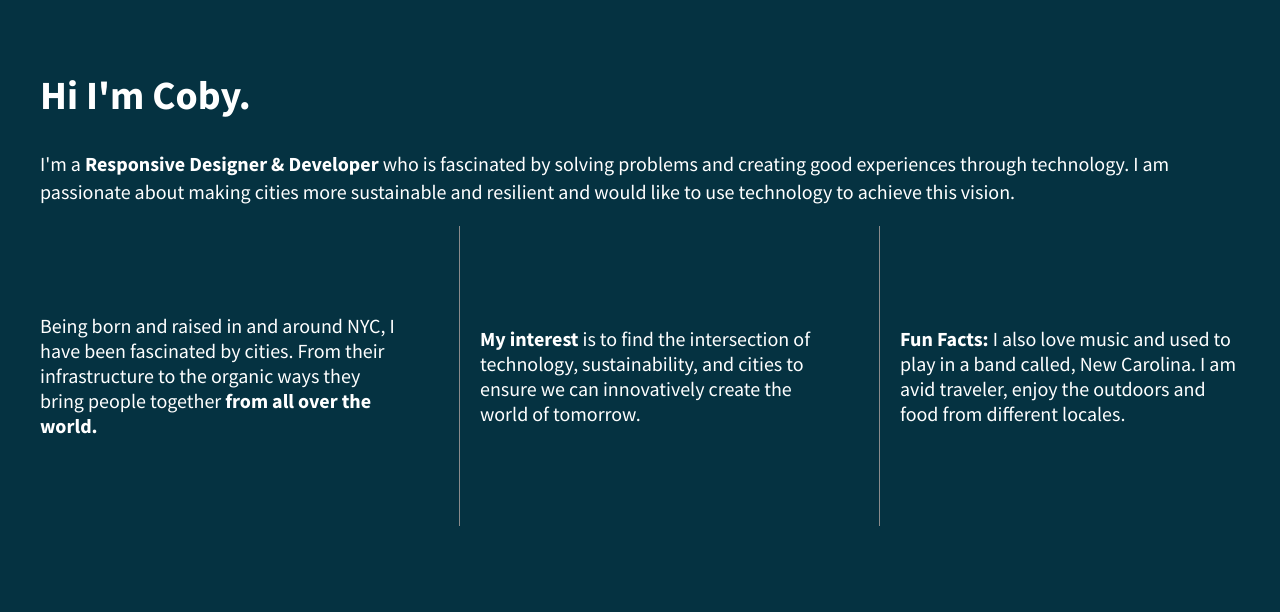
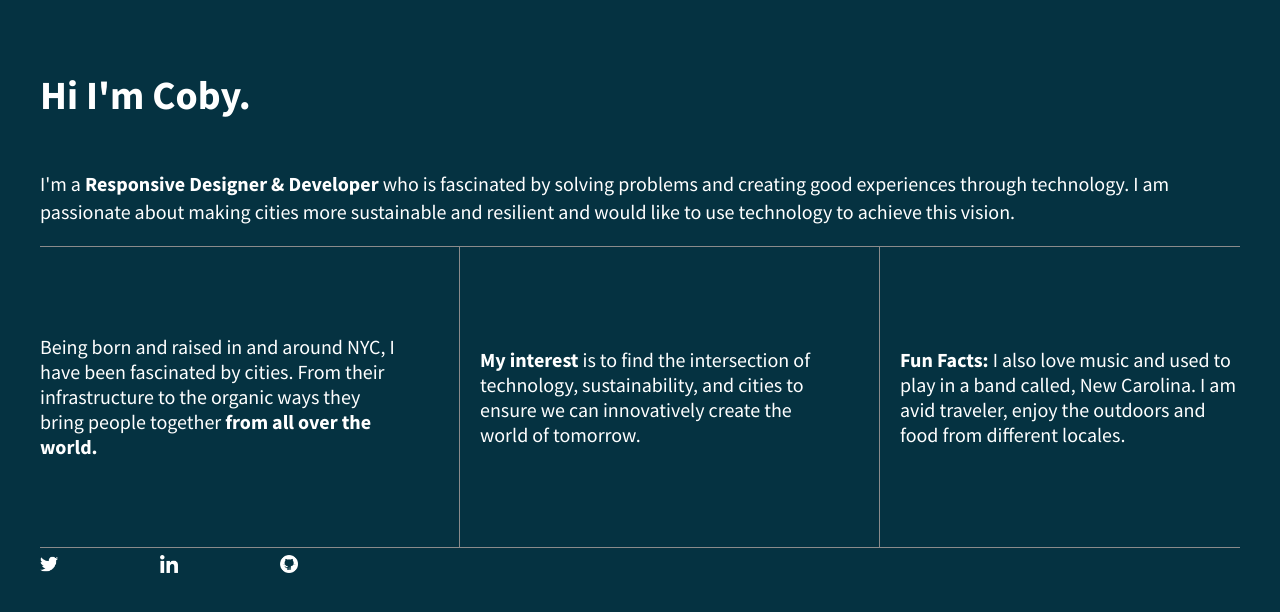
Before and after one commit to CobyKalter/divs-flexbox-starter, a plain HTML site: page index.html in a window 1280 px wide. Drawn offline with nearby package versions, Linux system fonts and the light colour scheme.

Commit message:
Added flexbox layout and social media logos

```diff
--- a/css/main.css
+++ b/css/main.css
@@ -109,7 +109,18 @@ body {
 }
 
 header {
+    display: flex;
+    justify-content: left;
+    align-items: center;
     color: #fff;
+}
+
+main {
+    color: #fff;
+    display: flex;
+    justify-content: left;
+    align-items: center;
+
 }
 
 .wrapper {
@@ -117,6 +128,9 @@ header {
   display: flex;
   font-weight: 400;
   justify-content: space-between;
+  flex-flow: row wrap;
+  border-top: .5px solid rgb(139, 139, 139);
+  border-bottom: .5px solid rgb(139, 139, 139);
 }
 
 .div-1, .div-2, .div-3 {
@@ -130,6 +144,7 @@ header {
   height: 300px;
   width: 30%;
 }
+
 span {
     font-weight: 700;
 }
@@ -147,7 +162,23 @@ span {
     padding-left: 20px;
 }
 
+footer {
+    display: flex;
+    justify-content: flex-start;
+    align-items: flex-start;
+    flex-flow: row;
+    flex-basis: auto;
+}
 
+a {
+    width: 10%;
+    flex: 0 300 auto;
+}
+
+img {
+    height: 15%;
+    width: 15%;
+}
 
 
 
--- a/index.html
+++ b/index.html
@@ -20,10 +20,14 @@
         <!--[if lt IE 8]>
             <p class="browserupgrade">You are using an <strong>outdated</strong> browser. Please <a href="http://browsehappy.com/">upgrade your browser</a> to improve your experience.</p>
         <![endif]-->
-       <header>
-        <h1>Hi I'm Coby.</h1>
-        <p>I'm a <strong>Responsive Designer & Developer</strong> who is fascinated by solving problems and creating good experiences through technology. I am passionate about making cities more sustainable and resilient and would like to use technology to achieve this vision.</p>
-       </header>
+
+        <header>
+            <h1>Hi I'm Coby.</h1>
+           </header>
+           <main>
+            <p>I'm a <strong>Responsive Designer & Developer</strong> who is fascinated by solving problems and creating good experiences through technology. I am passionate about making cities more sustainable and resilient and would like to use technology to achieve this vision.</p>
+           </main>
+
         <section class="wrapper">
             <div class="div-1">
                 <p>Being born and raised in and around NYC, I have been fascinated by cities. From their infrastructure to the organic ways they bring people together <span>from all over the world.</span></p>
@@ -35,6 +39,11 @@
             <p><span>Fun Facts:</span> I also love music and used to play in a band called, New Carolina. I am avid traveler, enjoy the outdoors and food from different locales.</p>
             </div>
         </section>
+        <footer>
+            <a href="http://twitter.com"><img src="./img/twitter-white-logo.png" alt="twitter icon" id="twitter"> </a>
+            <a href="http://linkedin.com"><img src="./img/linkedin-logo-white.png" alt="linkedin icon" id="linkedin"> </a>
+            <a href="http://github.com"><img src="./img/github-white-logo.png" alt="github icon" id="github"></a>
+         </footer>
 
         <script src="https://ajax.googleapis.com/ajax/libs/jquery/1.11.3/jquery.min.js"></script>
         <script>window.jQuery || document.write('<script src="js/vendor/jquery-1.11.3.min.js"><\/script>')</script>
```
Also changed, not shown: img/2021 Twitter logo - white.png (added), img/In-White-14px.png (added), img/Logo-White-14px.png (added), img/github-logo.png (added), img/github-white-logo.png (added), img/linkedin-logo-white.png (added), img/linkedin-logo.png (added), img/twitter-white-logo.png (added).
